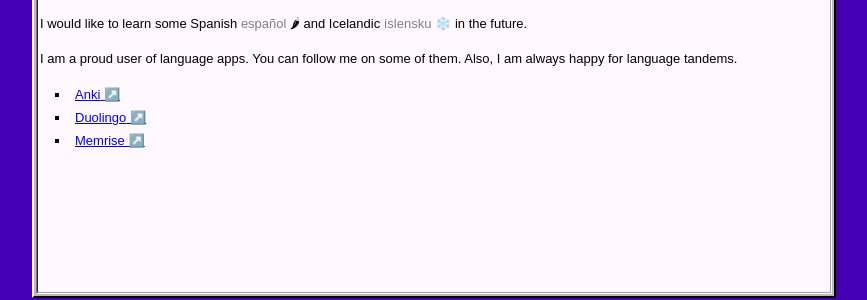
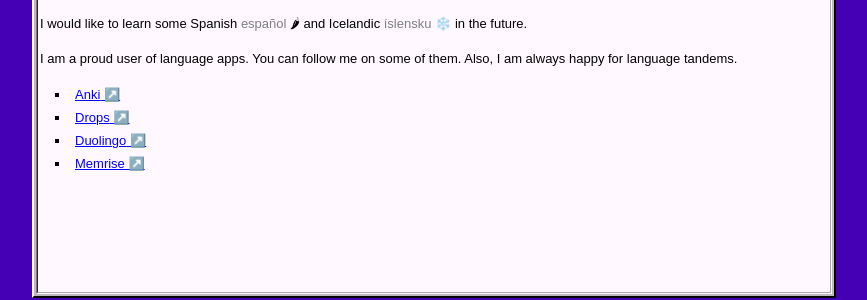
Before and after one commit to LelViLamp/LelViLamp.github.io, a Jekyll site: the page built from cv/languages.html, in a window 1280 px wide. Shown: the part 615-915 px from the top of the page, without its empty margins (206-1073 px from the left). Built offline with Jekyll 4.4.1, drawn with Linux system fonts in a browser that asks for light colours.

Commit message:
languages added link to Drops

```diff
--- a/cv/languages.html
+++ b/cv/languages.html
@@ -83,6 +83,7 @@
 
 <ul>
     <li><a href="https://apps.ankiweb.net/" target="_blank">Anki</a></li>
+    <li><a href="https://languagedrops.com" target="_blank">Drops</a></li>
     <li><a href="https://www.duolingo.com/profile/LelViLamp" target="_blank">Duolingo</a></li>
     <li><a href="https://app.memrise.com/user/LelViLamp" target="_blank">Memrise</a></li>
 </ul>
```
